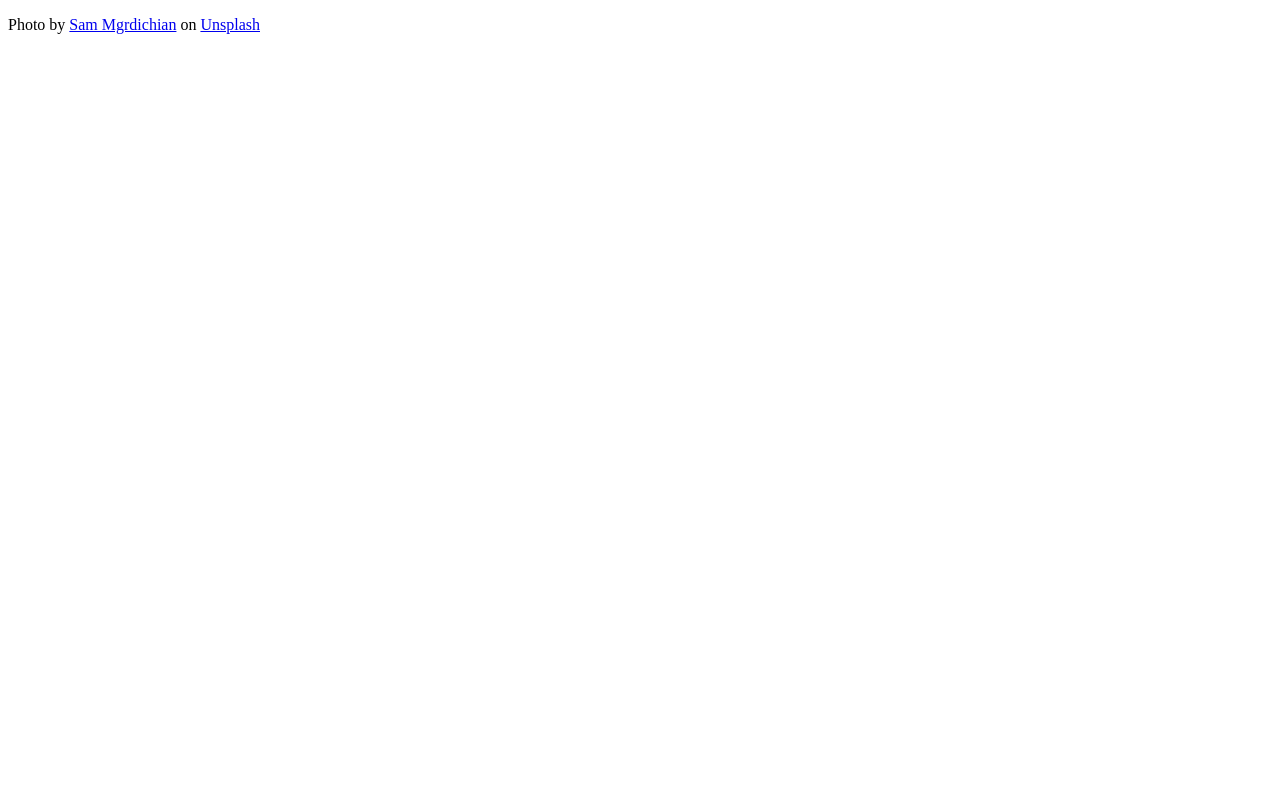
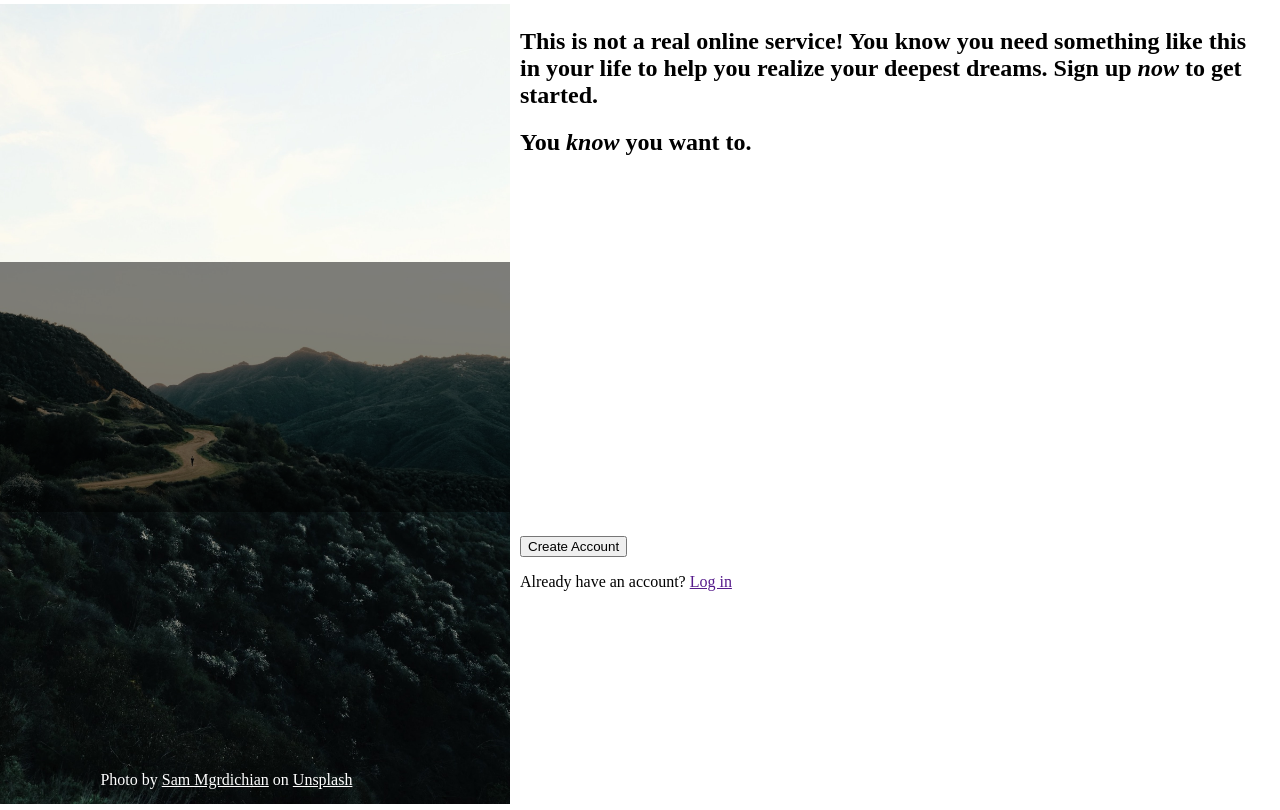
Before and after one commit to lukeledvina/sign-up-form, a plain HTML site: page index.html in a window 1280 px wide. Drawn offline with Linux system fonts and the light colour scheme.

Commit message:
Add baseline html + css

```diff
--- a/index.html
+++ b/index.html
@@ -8,8 +8,25 @@
     <link rel="stylesheet" href="style.css">
 </head>
 <body>
+    <div class="left-container">
+        <img id="background-img" src="img/background.jpg" alt="a photo of mountains">
+        <div class="logo-banner"></div>
+        <p class="citation">Photo by <a href="https://unsplash.com/@sammgrdichian?utm_source=unsplash&utm_medium=referral&utm_content=creditCopyText">Sam Mgrdichian</a> on <a href="https://unsplash.com/?utm_source=unsplash&utm_medium=referral&utm_content=creditCopyText">Unsplash</a></p>
+    </div>
+    <div class="right-container">
+        <div class="right-top">
+            <h2>This is not a real online service! You know you need something like this in your
+                life to help you realize your deepest dreams. Sign up <em>now</em> to get started.</h2>
+            <h2>You <em>know</em> you want to.</h2>
+        </div>
+        <form action="">
 
+        </form>
+        <div class="right-bottom">
+            <button type="submit">Create Account</button>
+            <p>Already have an account? <a href="">Log in</a></p>
+        </div>
+    </div>
 
-    <p>Photo by <a href="https://unsplash.com/@sammgrdichian?utm_source=unsplash&utm_medium=referral&utm_content=creditCopyText">Sam Mgrdichian</a> on <a href="https://unsplash.com/?utm_source=unsplash&utm_medium=referral&utm_content=creditCopyText">Unsplash</a></p>
 </body>
 </html>
--- a/style.css
+++ b/style.css
@@ -0,0 +1,58 @@
+:root {
+    box-sizing: border-box;
+}
+
+body{
+    display: flex;
+}
+
+.right-container {
+    display: flex;
+    flex-direction: column;
+    margin-left: 20px;
+}
+
+.left-container {
+    display: flex;
+    flex-direction: column;
+    position: relative;
+    justify-content: center;
+    margin: -10px;
+}
+
+.logo-banner {
+    position: absolute;
+    top: 33vh;
+    width: 40vw;
+    height: 250px;
+    background-color: rgba(0, 0, 0, 0.5);
+}
+
+.citation {
+    position: absolute;
+    bottom: 5px;
+    color: white;
+    left: 20%;
+}
+
+.citation a {
+    color: white;
+}
+
+#background-img {
+    height: 100vh;
+    width: 40vw;
+}
+
+.right-top {
+    height: 33vh;
+    align-items: center;
+}
+
+form {
+    height: 33vh;
+}
+
+.right-bottom {
+    height: 33vh;
+}
```
